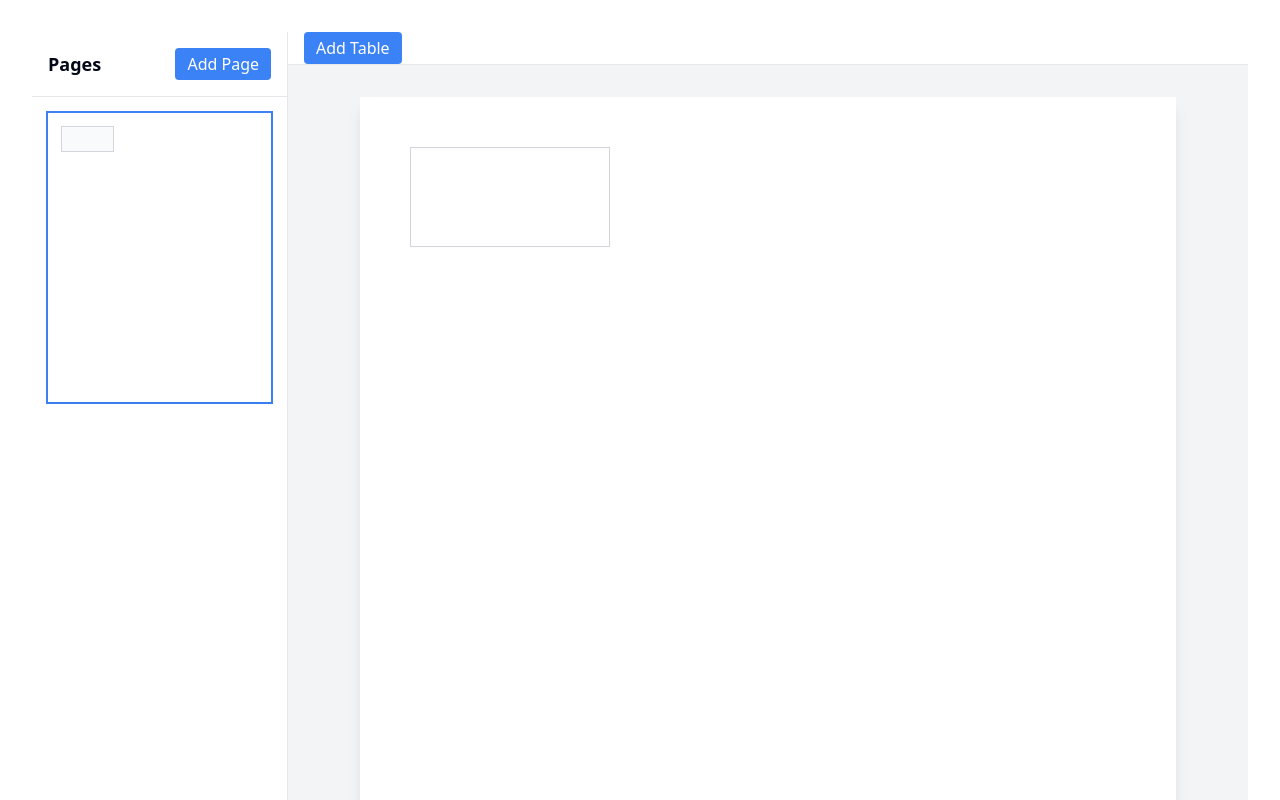
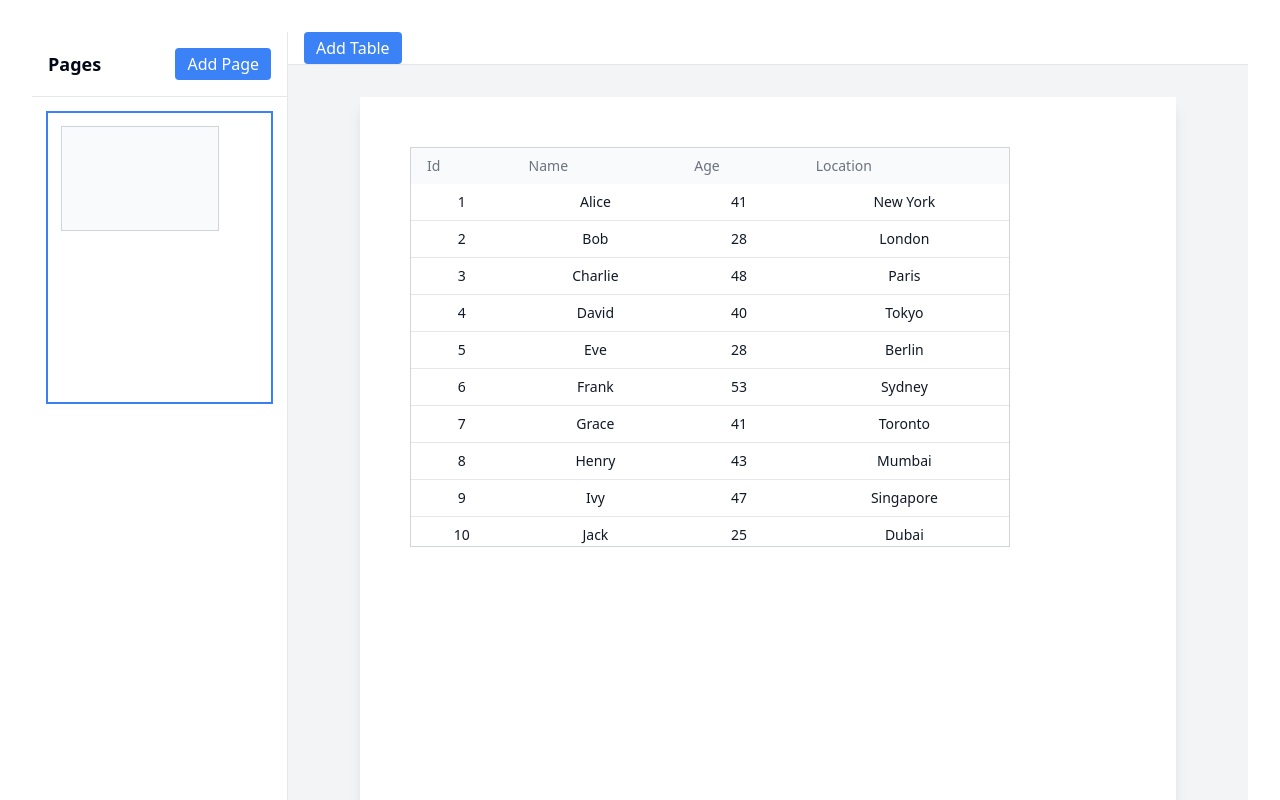
Before and after one commit to rounaksalim95/make-pdfs-great-again, a React (Vite) app: page / in a window 1280 px wide. Both pictures are taken after a click on the button "Add Table". Shown: the top 800 px of the page. Built offline with nearby package versions, Linux system fonts and the light colour scheme.

Commit message:
Use HTML tables

```diff
--- a/src/App.tsx
+++ b/src/App.tsx
@@ -4,6 +4,19 @@ import { Canvas } from './components/pages/Canvas';
 import { Page, Table } from './types';
 import { PAGE_WIDTH, PAGE_HEIGHT } from './lib/constants';
 import './App.css';
+
+// Dummy data for tables
+const generateDummyData = () => {
+  const names = ['Alice', 'Bob', 'Charlie', 'David', 'Eve', 'Frank', 'Grace', 'Henry', 'Ivy', 'Jack'];
+  const locations = ['New York', 'London', 'Paris', 'Tokyo', 'Berlin', 'Sydney', 'Toronto', 'Mumbai', 'Singapore', 'Dubai'];
+
+  return Array.from({ length: 10 }, (_, i) => ({
+    id: (i + 1).toString(),
+    name: names[i],
+    age: Math.floor(Math.random() * 30) + 25, // Random age between 25-54
+    location: locations[i]
+  }));
+};
 
 function App() {
   const [pages, setPages] = useState<Page[]>([
@@ -28,8 +41,8 @@ function App() {
   };
 
   const addNewTable = () => {
-    const defaultWidth = Math.min(200, PAGE_WIDTH - 100); // Leave some margin
-    const defaultHeight = Math.min(100, PAGE_HEIGHT - 100); // Leave some margin
+    const defaultWidth = Math.min(600, PAGE_WIDTH - 100); // Increased default width for table
+    const defaultHeight = Math.min(400, PAGE_HEIGHT - 100); // Increased default height for table
 
     const newTable: Table = {
       id: crypto.randomUUID(),
@@ -40,7 +53,8 @@ function App() {
       size: {
         width: defaultWidth,
         height: defaultHeight
-      }
+      },
+      data: generateDummyData()
     };
 
     setPages(pages.map(page =>
--- a/src/components/pages/Canvas.tsx
+++ b/src/components/pages/Canvas.tsx
@@ -19,6 +19,7 @@ export function Canvas({ tables, onTableMove, onTableResize }: CanvasProps) {
   );
 
   const handleDragEnd = (event: DragEndEvent) => {
+    console.log('unakor: handleDragEnd', event);
     const { active, delta } = event;
 
     if (onTableMove) {
--- a/src/components/tables/Table.tsx
+++ b/src/components/tables/Table.tsx
@@ -51,12 +51,33 @@ export function Table({ table, pageBounds, onResize }: TableProps) {
     <div
       ref={setNodeRef}
       style={style}
-      className={`border border-gray-300 bg-white hover:border-blue-500 group ${
+      className={`border border-gray-300 bg-white hover:border-blue-500 group overflow-auto ${
         isResizing ? 'select-none' : ''
       }`}
       {...(!isResizing ? listeners : {})}
       {...(!isResizing ? attributes : {})}
     >
+      <table className="w-full text-sm">
+        <thead className="bg-gray-50 sticky top-0">
+          <tr>
+            <th className="px-4 py-2 text-left font-medium text-gray-500">Id</th>
+            <th className="px-4 py-2 text-left font-medium text-gray-500">Name</th>
+            <th className="px-4 py-2 text-left font-medium text-gray-500">Age</th>
+            <th className="px-4 py-2 text-left font-medium text-gray-500">Location</th>
+          </tr>
+        </thead>
+        <tbody className="divide-y divide-gray-200">
+          {table.data?.map((row) => (
+            <tr key={row.id} className="hover:bg-gray-50">
+              <td className="px-4 py-2 text-gray-900">{row.id}</td>
+              <td className="px-4 py-2 text-gray-900">{row.name}</td>
+              <td className="px-4 py-2 text-gray-900">{row.age}</td>
+              <td className="px-4 py-2 text-gray-900">{row.location}</td>
+            </tr>
+          ))}
+        </tbody>
+      </table>
+
       {/* Resize handles */}
       <div
         className={`absolute -top-1 -right-1 w-3 h-3 bg-blue-500 rounded-full opacity-0 group-hover:opacity-100 cursor-ne-resize ${
```
Also changed, not shown: src/types/index.ts (+8 -0 lines).
